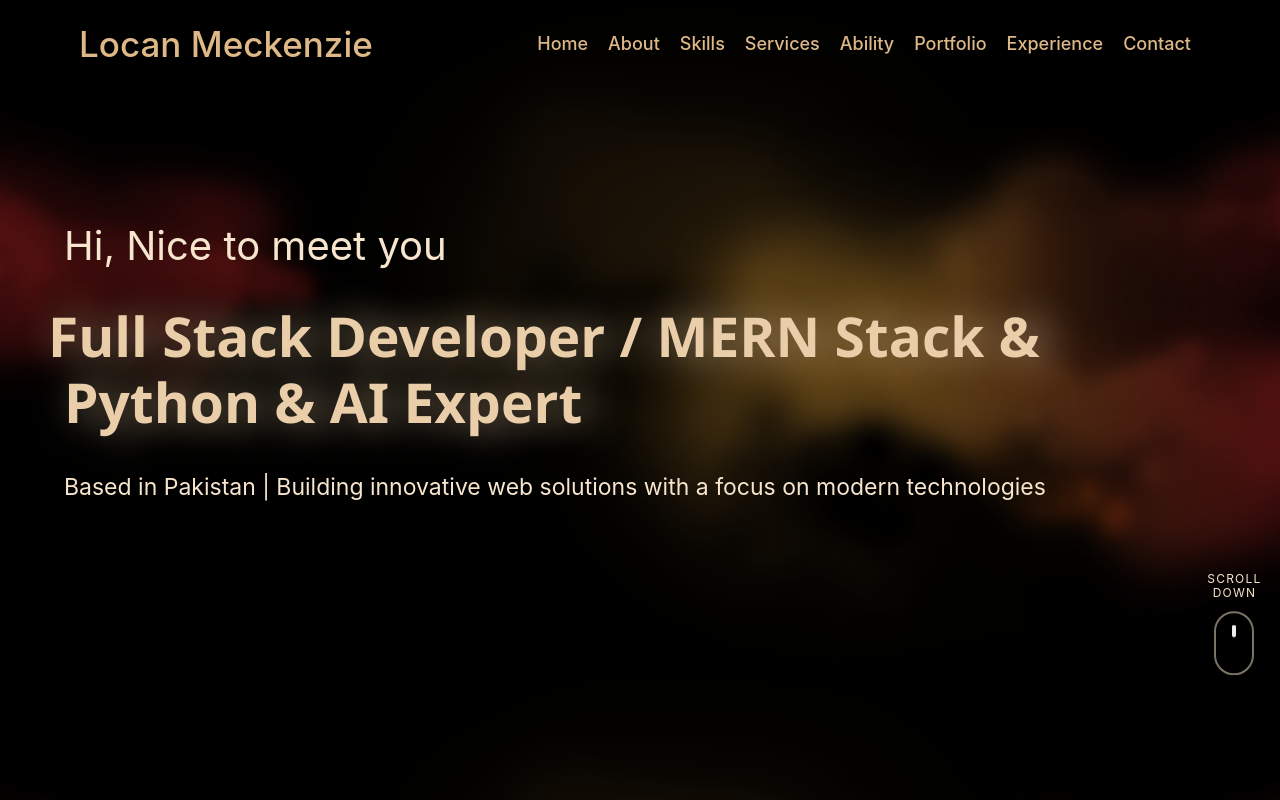
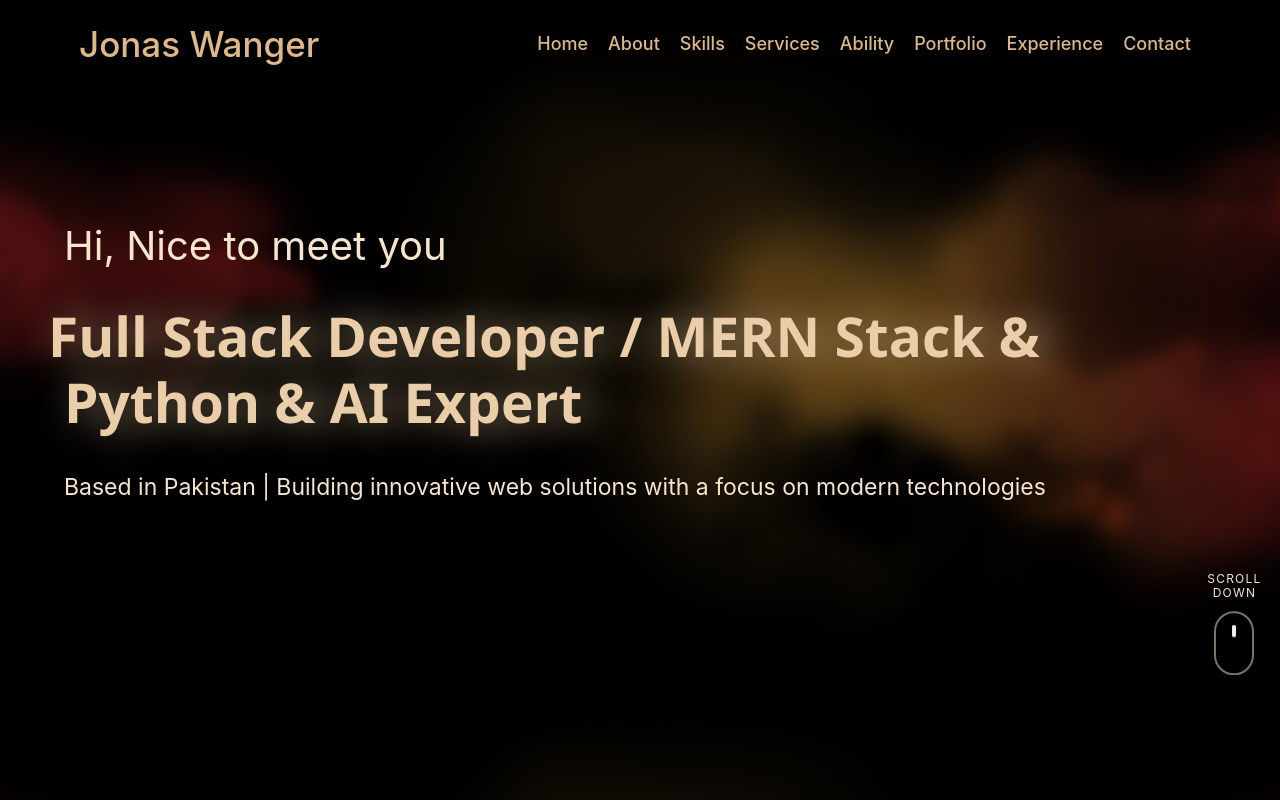
Before and after one commit to leo961011/logan, a plain HTML site: page index.html in a window 1280 px wide. Shown: the top 800 px of the page. Drawn offline with nearby package versions, Linux system fonts and the light colour scheme; a script that the page names is missing.

Commit message:
fixed jonas

```diff
--- a/index.html
+++ b/index.html
@@ -34,7 +34,7 @@
     <!-- navigation menu -->
     <nav style="width: 100%; position: fixed; z-index: 300;">
         <div class="navbar">
-            <div class="logo"><a href="#">Locan Meckenzie</a></div>
+            <div class="logo"><a href="#">Jonas Wanger</a></div>
             <ul class="menu" style='margin-bottom: 0px;'>
                 <li class= "li"><a onclick="navTo('home')">Home</a></li>
                 <li class= "li"><a onclick="navTo('about')">About</a></li>
```
